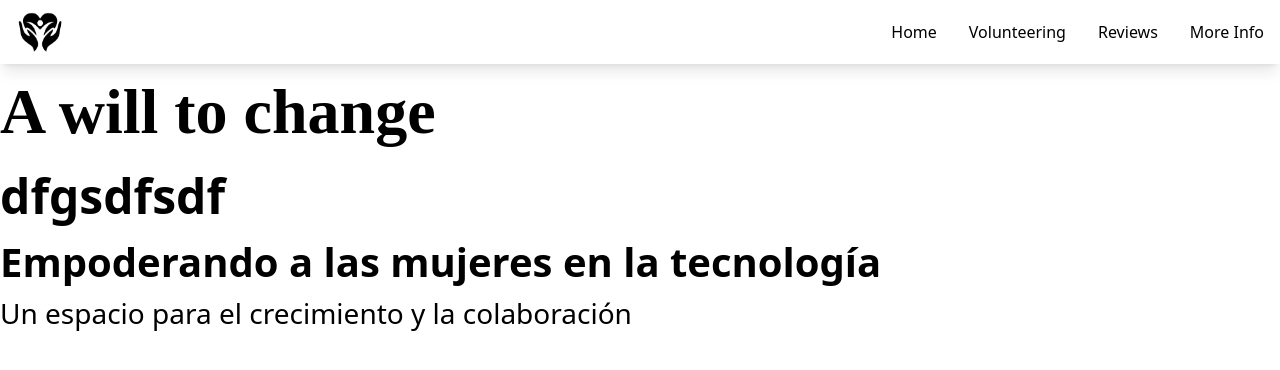
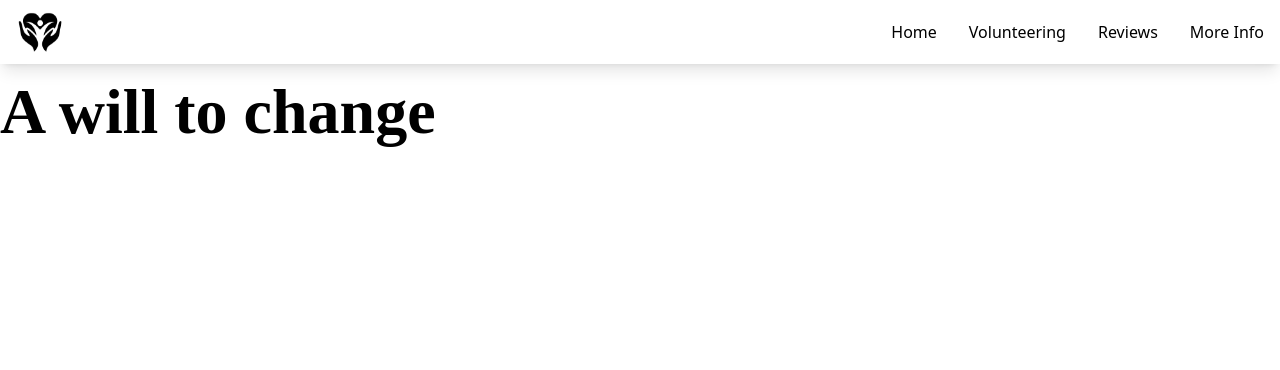
Before and after one commit to Jeremy-Pacheco/AWTC, a React (Vite) app in the folder frontend/: page / in a window 1280 px wide. Shown: the top 370 px of the page. Built offline with nearby package versions, Linux system fonts and the light colour scheme.

Commit message:
fix: font family

```diff
--- a/frontend/src/pages/Home.tsx
+++ b/frontend/src/pages/Home.tsx
@@ -5,9 +5,6 @@ function Home() {
     <>
     {/* <NavBar /> */}
       <h1 className="Display">A will to change</h1>
-      <h2>dfgsdfsdf</h2>
-      <h3>Empoderando a las mujeres en la tecnología</h3>
-      <h4>Un espacio para el crecimiento y la colaboración</h4>
     </>
   );
 }
```
